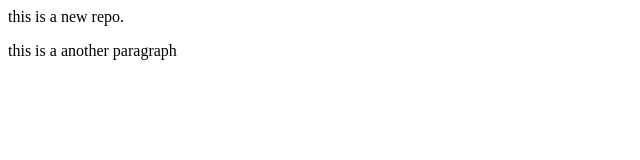
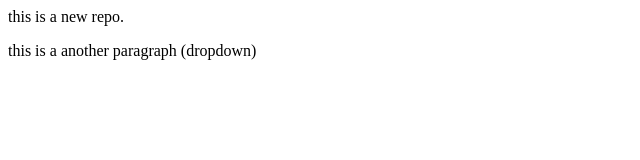
Before and after one commit to Spaul-1/localrepo, a plain HTML site: page index.html in a window 1280 px wide. Shown: the full height of the page, 0-640 px from the left. Drawn offline with Linux system fonts and the light colour scheme.

Commit message:
add dropdown

```diff
--- a/index.html
+++ b/index.html
@@ -1,2 +1,2 @@
 <p>this is a new repo.</p>
-<p>this is a another paragraph</p>
+<p>this is a another paragraph (dropdown)</p>
```
